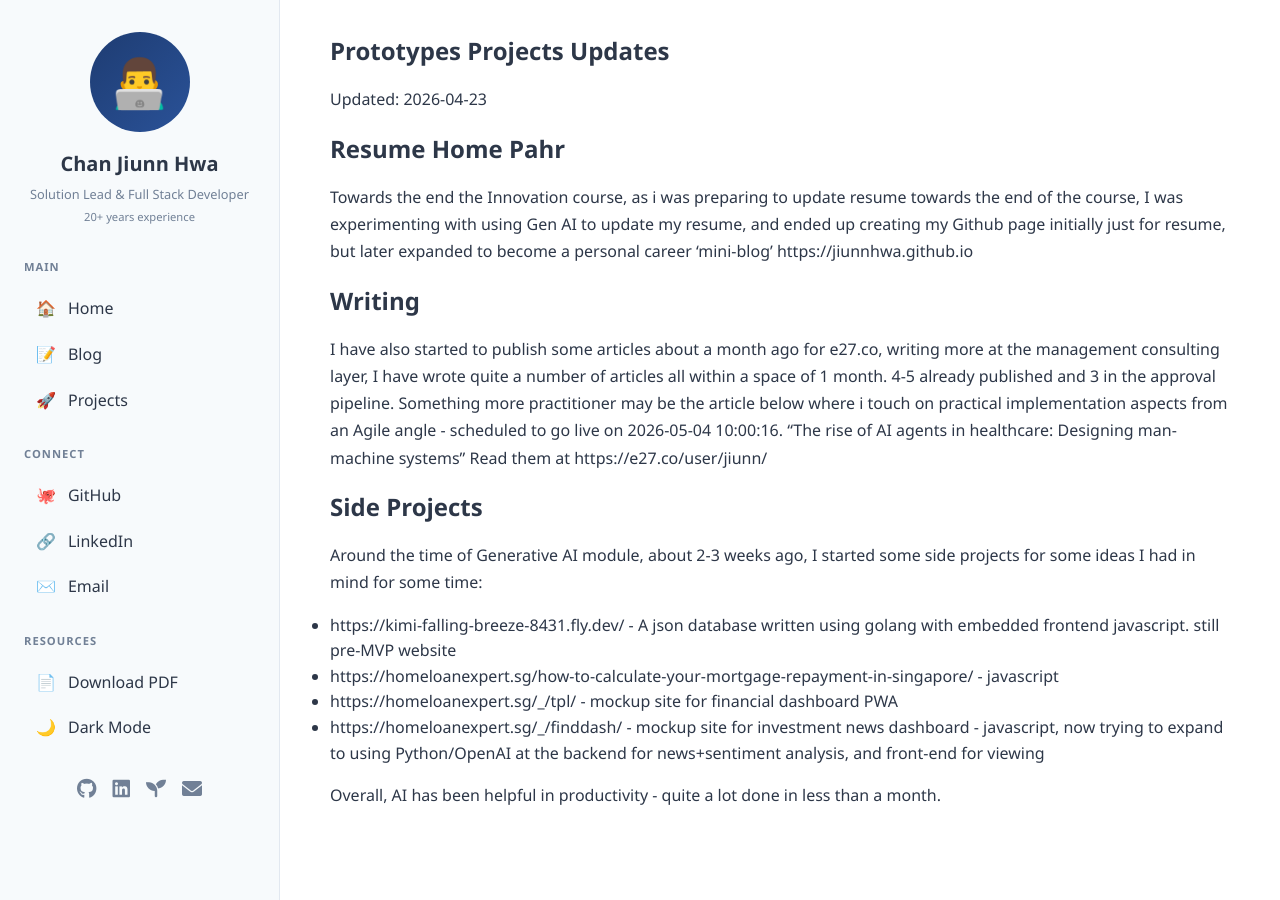
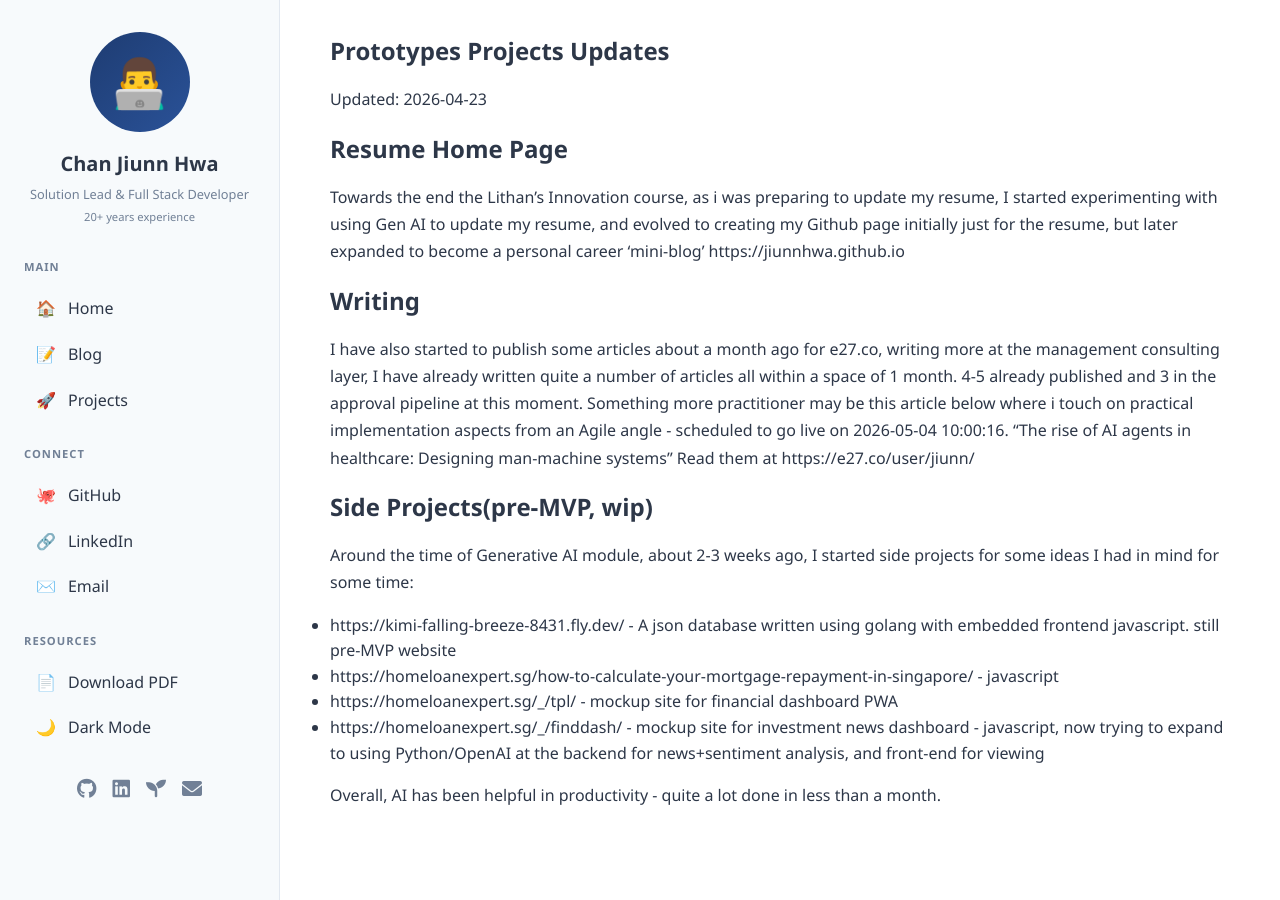
Before and after one commit to jiunnhwa/jiunnhwa.github.io, a Jekyll site: the page built from wip.md, in a window 1280 px wide. Built offline with Jekyll 4.4.1, drawn with Linux system fonts in a browser that asks for light colours; our own code applies the rules of GitHub Pages for plain Markdown files.

Commit message:
Fix typos and enhance clarity in wip.md
Corrected typos and improved clarity in project updates. Added links to side projects and articles.

```diff
--- a/wip.md
+++ b/wip.md
@@ -1,20 +1,21 @@
 ## Prototypes Projects Updates
 Updated: 2026-04-23
 
-## Resume Home Pahr
-Towards the end the Innovation course, as i was preparing to update resume towards the end of the course, I was experimenting with using Gen AI to update my resume, and ended up creating my Github page initially just for resume, but later expanded to become a personal career 'mini-blog'
+## Resume Home Page
+Towards the end the Lithan's Innovation course, as i was preparing to update my resume, I started experimenting with using Gen AI to update my resume, and evolved to creating my Github page initially just for the resume, but later expanded to become a personal career 'mini-blog'
 https://jiunnhwa.github.io
 
 
 ## Writing
-I have also started to publish some articles about a month ago for e27.co, writing more at the management consulting layer, I have wrote quite a number of articles all within a space of 1 month. 4-5 already published and 3 in the approval pipeline.
-Something more practitioner may be the article below where i touch on practical implementation aspects from an Agile angle - scheduled to go live on 2026-05-04 10:00:16.
+I have also started to publish some articles about a month ago for e27.co, writing more at the management consulting layer, I have already written quite a number of articles all within a space of 1 month.
+4-5 already published and 3 in the approval pipeline at this moment.
+Something more practitioner may be this article below where i touch on practical implementation aspects from an Agile angle - scheduled to go live on 2026-05-04 10:00:16.
 “The rise of AI agents in healthcare: Designing man-machine systems”
 Read them at https://e27.co/user/jiunn/
 
 
-## Side Projects
-Around the time of Generative AI module, about 2-3 weeks ago, I started some side projects for some ideas I had in mind for some time:
+## Side Projects(pre-MVP, wip)
+Around the time of Generative AI module, about 2-3 weeks ago, I started side projects for some ideas I had in mind for some time:
 - https://kimi-falling-breeze-8431.fly.dev/ - A json database written using golang with embedded frontend javascript. still pre-MVP website
 - https://homeloanexpert.sg/how-to-calculate-your-mortgage-repayment-in-singapore/ - javascript
 - https://homeloanexpert.sg/_/tpl/ - mockup site for financial dashboard PWA
```
